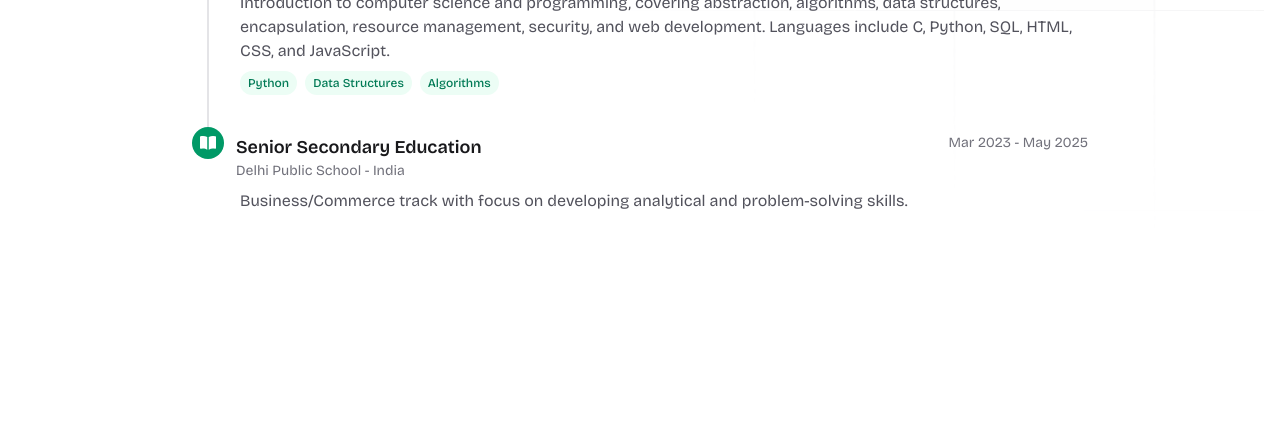
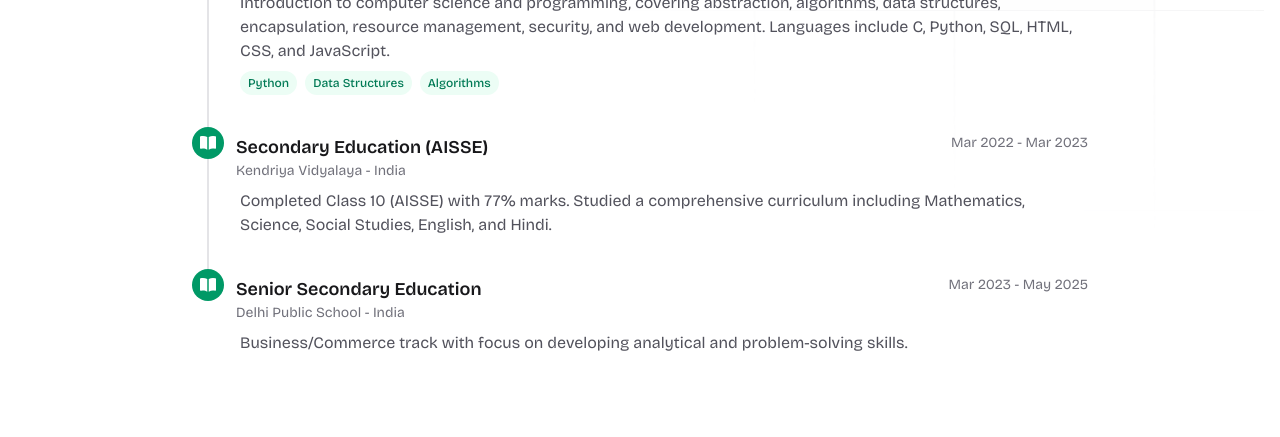
Before and after one commit to Webrizen/revive-arsh, a Next.js app: page / in a window 1280 px wide. Shown: the part 4320-4757 px from the top of the page. Built offline with nearby package versions, Linux system fonts and the light colour scheme.

Commit message:
feat: enhance Home component with detailed professional journey and education sections

```diff
--- a/src/app/page.js
+++ b/src/app/page.js
@@ -536,6 +536,45 @@ export default function Home() {
         </div>
 
         <div className="relative pb-8">
+          <span
+            className="absolute left-4 top-4 -ml-px h-full w-0.5 bg-zinc-200"
+            aria-hidden="true"
+          ></span>
+          <div className="relative flex space-x-3">
+            <div>
+              <span className="flex h-8 w-8 items-center justify-center rounded-full bg-emerald-600">
+                <svg
+                  className="h-5 w-5 text-white"
+                  viewBox="0 0 20 20"
+                  fill="currentColor"
+                >
+                  <path d="M10.75 16.82A7.462 7.462 0 0115 15.5c.71 0 1.396.098 2.046.282A.75.75 0 0018 15.06v-11a.75.75 0 00-.546-.721A9.006 9.006 0 0015 3a8.963 8.963 0 00-4.25 1.065V16.82zM9.25 4.065A8.963 8.963 0 005 3c-.85 0-1.673.118-2.454.339A.75.75 0 002 4.06v11a.75.75 0 00.954.721A7.506 7.506 0 015 15.5c1.579 0 3.042.487 4.25 1.32V4.065z" />
+                </svg>
+              </span>
+            </div>
+            <div className="flex min-w-0 flex-1 justify-between pt-1.5">
+              <div>
+                <h3 className="text-lg font-semibold text-zinc-900">
+                  Secondary Education (AISSE)
+                </h3>
+                <p className="text-sm text-zinc-500">
+                  Kendriya Vidyalaya - India
+                </p>
+              </div>
+              <div className="text-right text-sm text-zinc-500">
+                <time dateTime="2022-03">Mar 2022</time> -{" "}
+                <time dateTime="2023-03">Mar 2023</time>
+              </div>
+            </div>
+          </div>
+          <div className="ml-12 mt-2">
+            <p className="text-zinc-600">
+              Completed Class 10 (AISSE) with 77% marks. Studied a comprehensive curriculum
+              including Mathematics, Science, Social Studies, English, and Hindi.
+            </p>
+          </div>
+        </div>
+        <div className="relative pb-8">
           <div className="relative flex space-x-3">
             <div>
               <span className="flex h-8 w-8 items-center justify-center rounded-full bg-emerald-600">
@@ -570,6 +609,7 @@ export default function Home() {
             </p>
           </div>
         </div>
+
       </div>
     </div>
   </div>
```
Lines whose indentation alone changed are shown as unchanged.
